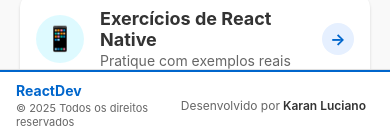
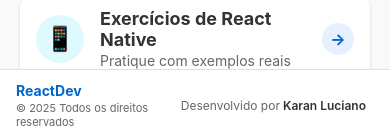
Before and after one commit to lkaranl/ReactDev, a React Native app: screen / in a window 390 px wide. Shown: the part 703-841 px from the top of the page. Built offline with nearby package versions, Linux system fonts and the light colour scheme.

Commit message:
Update Footer.js

```diff
--- a/src/components/Footer.js
+++ b/src/components/Footer.js
@@ -40,16 +40,6 @@ const Footer = () => {
           </Text>
         </TouchableOpacity>
       </View>
-
-      <View
-        style={[
-          styles.gradientLine,
-          {
-            backgroundColor: theme.colors.primary,
-            shadowColor: theme.colors.primary,
-          }
-        ]}
-      />
     </View>
   );
 };
@@ -86,17 +76,6 @@ const styles = StyleSheet.create({
   authorName: {
     fontWeight: '600',
   },
-  gradientLine: {
-    position: 'absolute',
-    top: 0,
-    left: 0,
-    right: 0,
-    height: 2,
-    shadowOffset: { width: 0, height: 1 },
-    shadowOpacity: 0.3,
-    shadowRadius: 2,
-    elevation: 3,
-  },
 });
 
 export default Footer;
```
